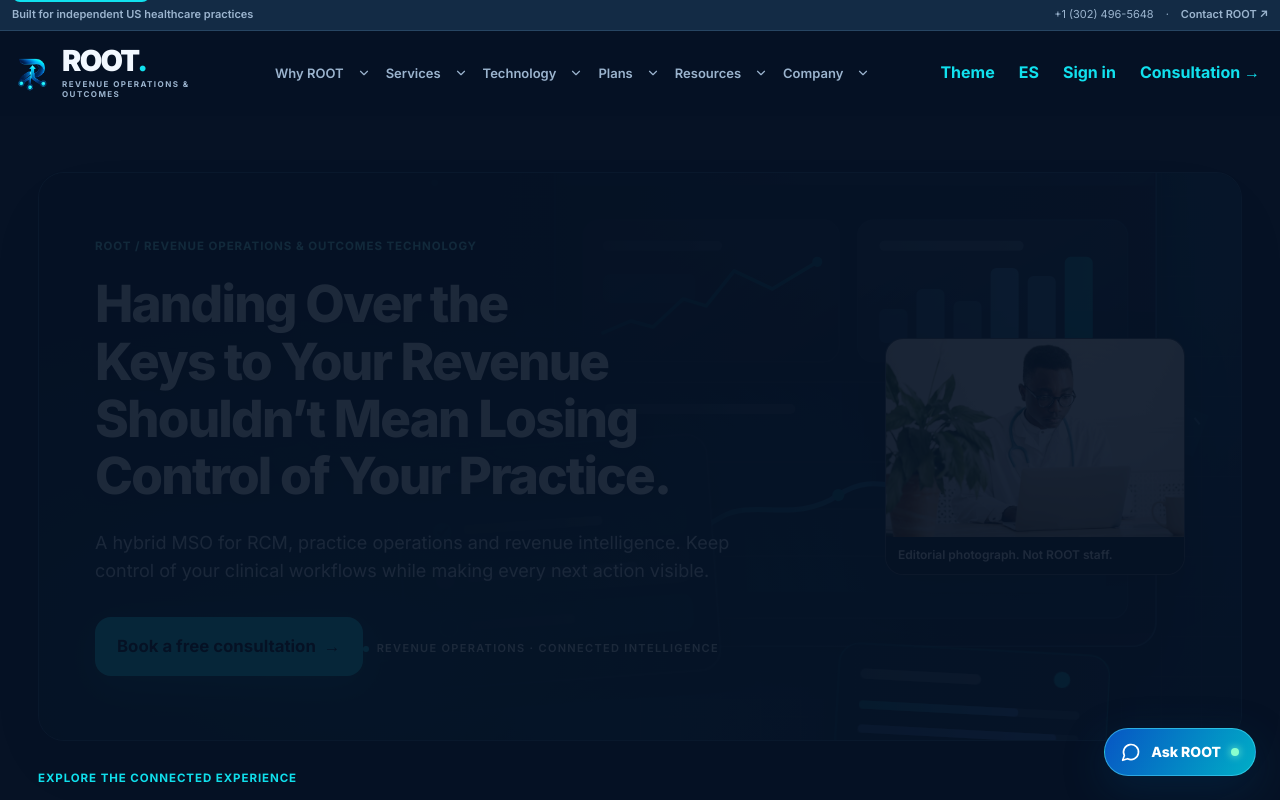
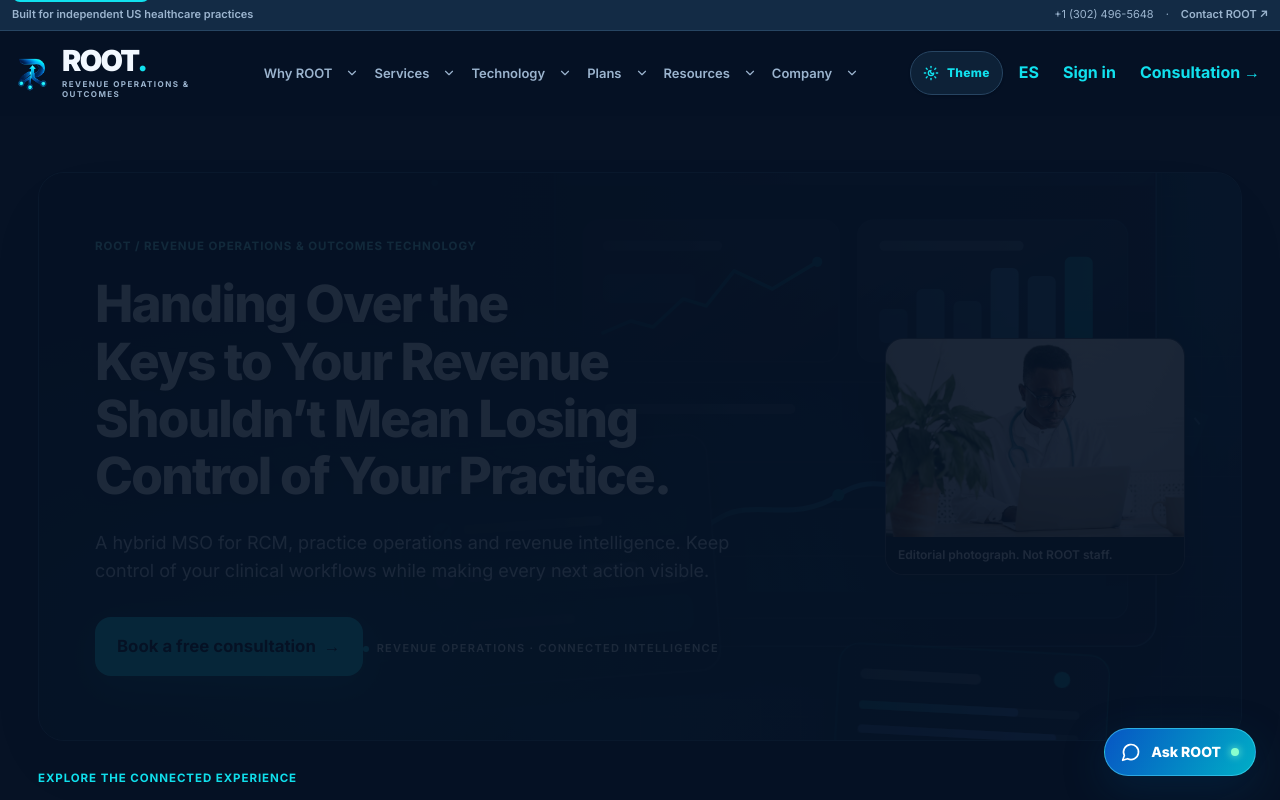
Before and after one commit to CoE-DIRT/rootrcm.com_v2, a Next.js app: page /en in a window 1280 px wide. Shown: the top 800 px of the page. Built offline with nearby package versions, Linux system fonts and the light colour scheme.

Commit message:
feat(ui): improve shared theme switch visual affordance and blocked-storage resilience

```diff
--- a/src/components/site/theme-toggle.tsx
+++ b/src/components/site/theme-toggle.tsx
@@ -1,8 +1,10 @@
 'use client';
 
+import { SunMoon } from 'lucide-react';
 import { copy } from '@/content/messages';
 import type { Locale } from '@/i18n/locales';
 
+/** Compact, accessible light/dark control shared by desktop and mobile chrome. */
 export function ThemeToggle({ locale }: { locale: Locale }) {
   const t = copy(locale);
 
@@ -10,12 +12,24 @@ export function ThemeToggle({ locale }: { locale: Locale }) {
     const current = document.documentElement.getAttribute('data-theme') === 'light' ? 'light' : 'dark';
     const next = current === 'dark' ? 'light' : 'dark';
     document.documentElement.setAttribute('data-theme', next);
-    localStorage.setItem('root-theme', next);
+    try {
+      localStorage.setItem('root-theme', next);
+    } catch {
+      // A blocked storage API must never prevent the visual theme switch.
+    }
   }
 
   return (
-    <button type="button" className="btn-ghost" onClick={toggle} aria-label={t.theme.toggle}>
-      {t.theme.short}
+    <button
+      type="button"
+      className="btn-ghost group inline-flex min-h-11 items-center gap-2 rounded-full border border-[var(--border)] bg-[var(--surface)] px-3 shadow-sm transition-[border-color,background-color,transform] duration-200 hover:border-[var(--cyan)] hover:-translate-y-0.5 focus-visible:outline-offset-4 motion-reduce:transform-none"
+      onClick={toggle}
+      aria-label={t.theme.toggle}
+      title={t.theme.toggle}
+      data-testid="root-theme-switch"
+    >
+      <SunMoon aria-hidden="true" className="size-4 shrink-0 transition-transform duration-300 group-hover:rotate-12 motion-reduce:transform-none" />
+      <span className="text-xs font-extrabold tracking-wide">{t.theme.short}</span>
     </button>
   );
 }
```
